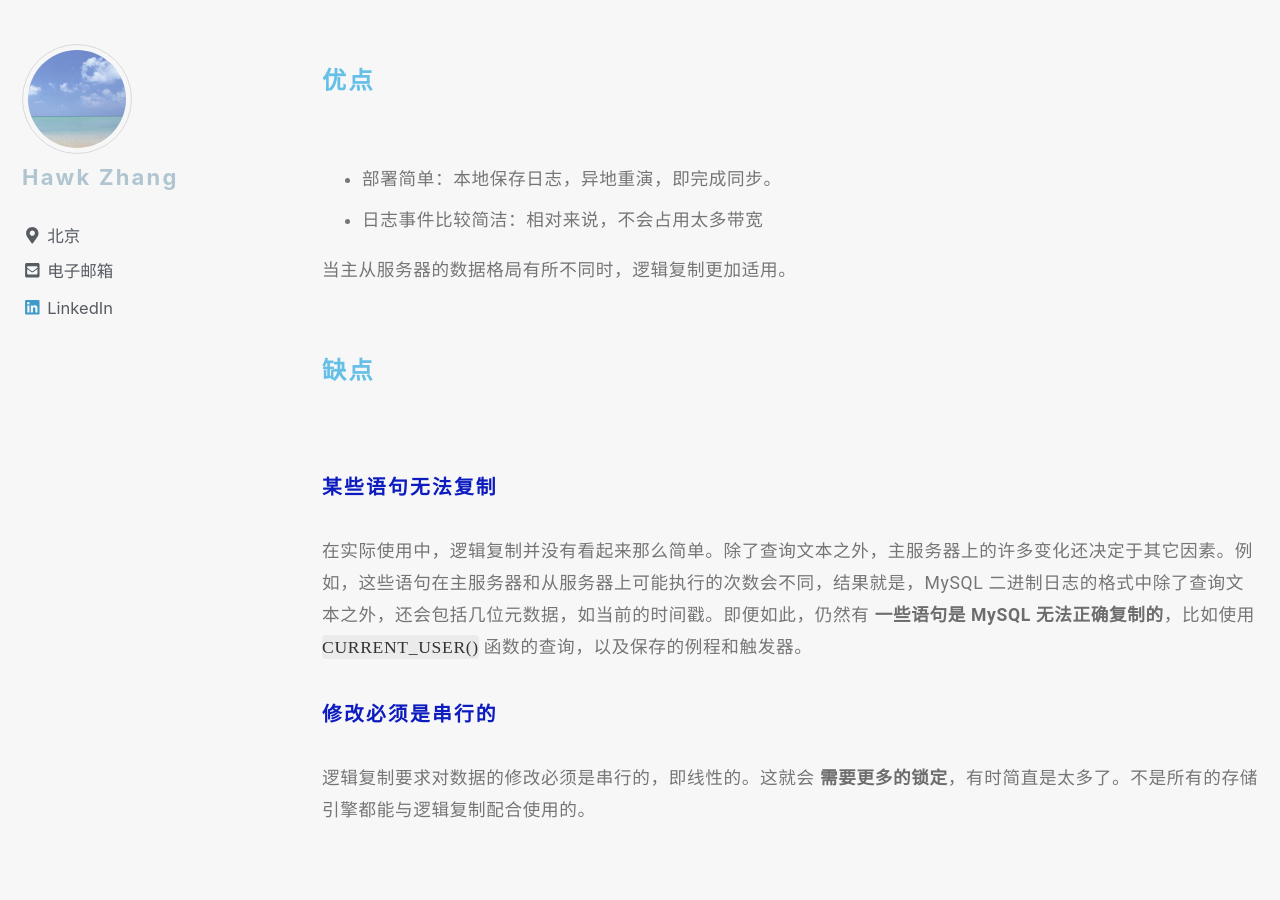
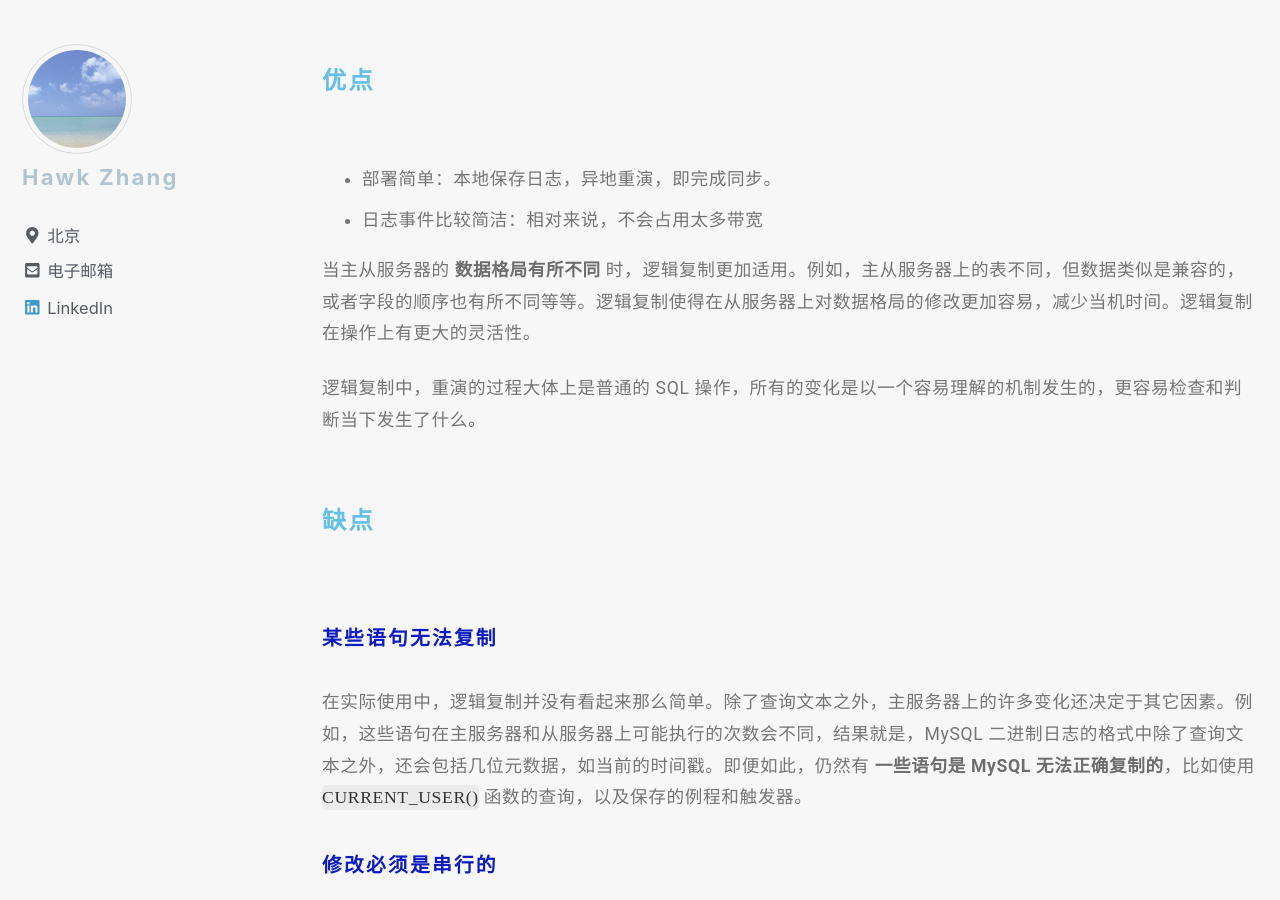
Before and after one commit to narru888/linotes_note, a Jekyll site: the page built from _posts/mysql/2016-03-01-master.slave.md, in a window 1280 px wide and 900 px high, scrolled down 17771 px. Built offline with Jekyll 4.4.1, drawn with Linux system fonts in a browser that asks for light colours; nearby versions of some CDN libraries; a script that is not in the unit is left out; comment, search, counter and statistics services are not loaded.

Commit message:
update on 2018-08-11 13:20:01 CST

```diff
--- a/_posts/mysql/2016-03-01-master.slave.md
+++ b/_posts/mysql/2016-03-01-master.slave.md
@@ -572,7 +572,11 @@ MySQL 5.0 及较早版本只支持基于语句的复制，也称 “**逻辑复
 * 部署简单：本地保存日志，异地重演，即完成同步。
 * 日志事件比较简洁：相对来说，不会占用太多带宽
 
-当主从服务器的数据格局有所不同时，逻辑复制更加适用。
+当主从服务器的 **数据格局有所不同** 时，逻辑复制更加适用。例如，主从服务器上的表不同，但数据类似是兼容的，或者字段的顺序也有所不同等等。逻辑复制使得在从服务器上对数据格局的修改更加容易，减少当机时间。逻辑复制在操作上有更大的灵活性。
+
+逻辑复制中，重演的过程大体上是普通的 SQL 操作，所有的变化是以一个容易理解的机制发生的，更容易检查和判断当下发生了什么。
+
+
 
 
 #### 缺点
```
